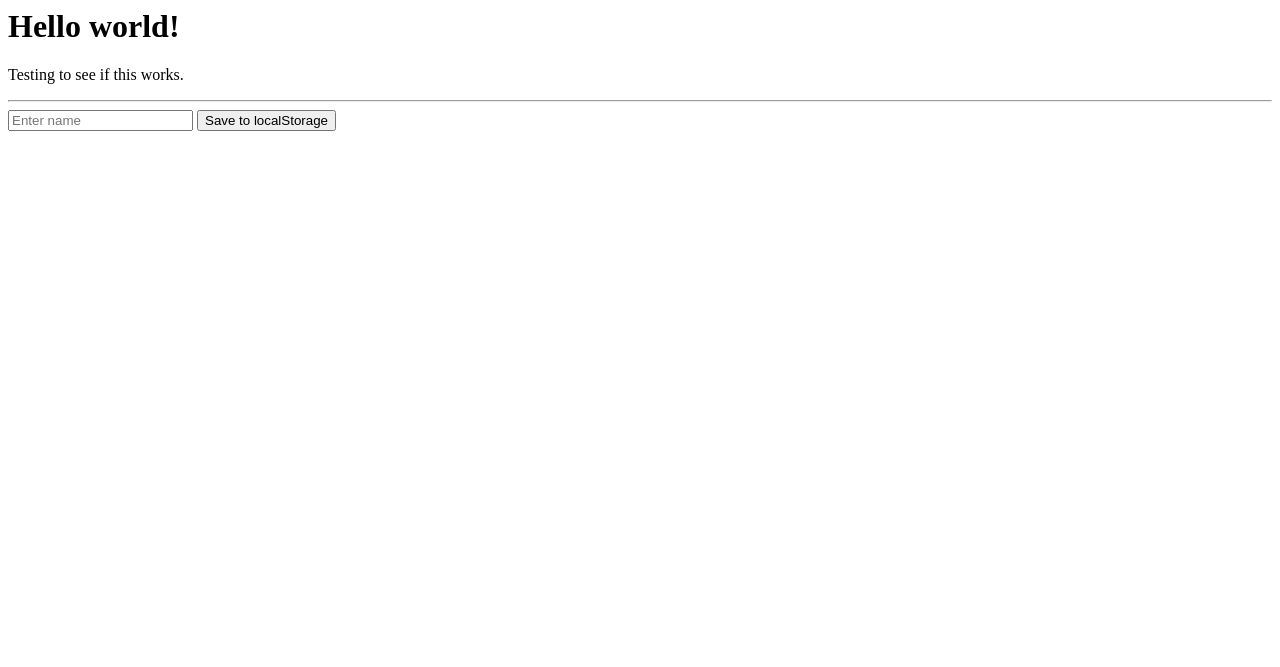
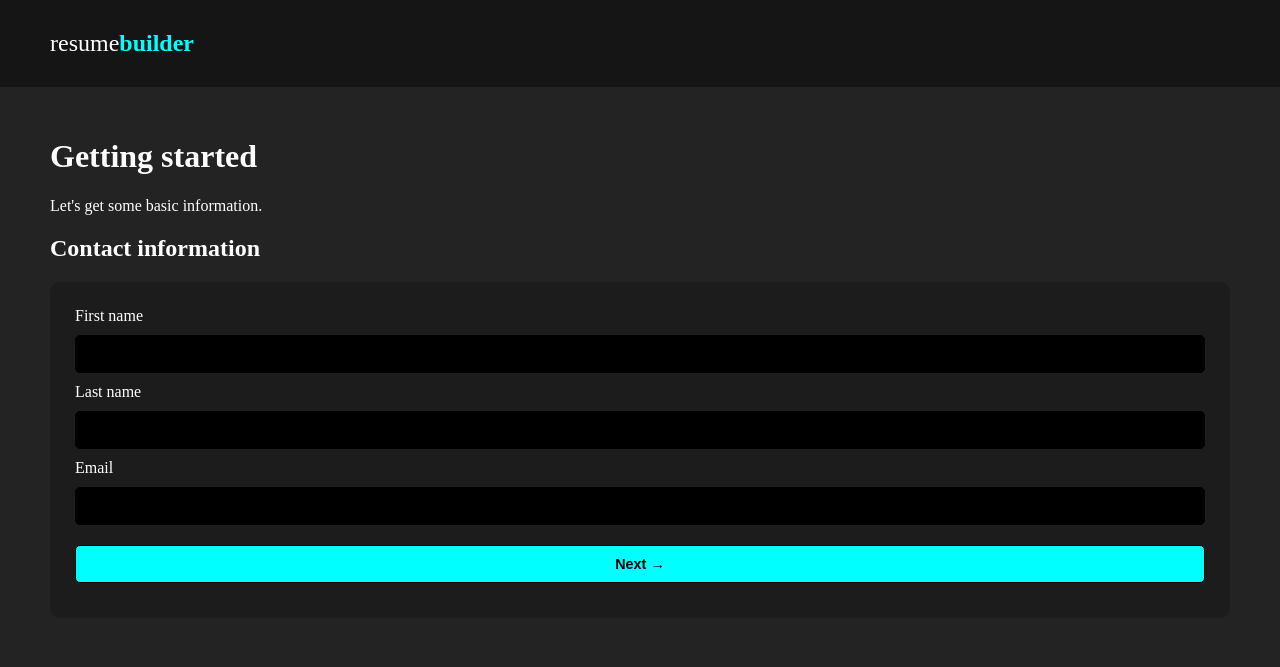
Before and after one commit to JasonDiggs/resume-builder, a plain HTML site: page index.html in a window 1280 px wide. Drawn offline with Linux system fonts and the light colour scheme.

Commit message:
Update index.html

```diff
--- a/index.html
+++ b/index.html
@@ -1,8 +1,5 @@
 <html>
-    <body>
-        <h1>Hello world!</h1>
-        <p>Testing to see if this works.</p>
-        <hr>
+    <head>
         <script>
             function updateLocalStorage() {
                 var newName = document.getElementById("name").value;
@@ -11,8 +8,75 @@
                 });
             }
         </script>
-        <input name="name" id="name" type="text" placeholder="Enter name" />
-        <button onclick="updateLocalStorage()">Save to localStorage</button>
+        <style>
+            body {
+                padding: 0px;
+                margin: 0px;
+                background-color: #232323;
+            }
+            header {
+                background-color: #151515;
+                padding: 30px 50px;
+                color: #fff;
+                font-family: Avenir;
+            }
+            header p {
+                margin: 0px;
+            }
+            main {
+                padding: 30px 50px;
+                background-color: #232323;
+                color: #fff;
+                font-family: Avenir;
+            }
+            .card {
+                padding: 25px;
+                border: 0px solid black;
+                border-radius: 10px;
+                background-color: rgba(0, 0, 0, 0.2);
+            }
+            .two-column {
+                display: grid;
+            }
+            label {
+                font-weight: 500;
+            }
+            input {
+                background-color: #000;
+                padding: 10px;
+                border: 1px solid black;
+                border-radius: 5px;
+                margin: 10px 0px;
+                color: #fff;
+                font-size: 0.9rem;
+                font-weight: 100;
+            }
+            input[type="submit"] {
+                background-color: cyan;
+                color: #000;
+                font-weight: 600;
+            }
+        </style>
+    </head>
+    <body>
+        <header>
+            <p style="font-size: 1.5rem;">resume<span style="color: cyan; font-weight: 600;">builder</span></p>
+        </header>
+        <main>
+            <h1>
+                Getting started
+            </h1>
+            <p>Let's get some basic information.</p>
+            <h2>Contact information</h2>
+            <form class="card two-column">
+                <label>First name</label>
+                <input>
+                <label>Last name</label>
+                <input>
+                <label>Email</label>
+                <input>
+                <input type="submit" value="Next →"></input>
+            </form>
             <script>
                 var dataStr = localStorage.resumeData;
                 if (dataStr) {
@@ -20,5 +84,6 @@
                     document.getElementById("name").value = data.name ?? "";
                 }
             </script>
+        </main>
     </body>
 </html>
```
Lines whose indentation alone changed are shown as unchanged.
